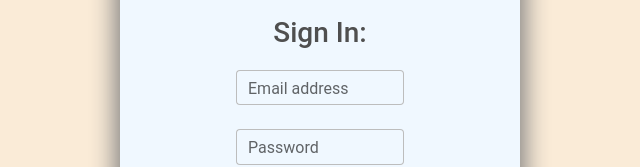
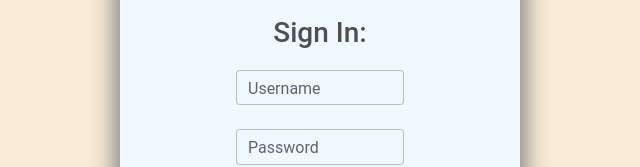
Before and after one commit to nagaokakid/brainstorm, a React (Vite) app in the folder UI/: page / in a window 1280 px wide. Shown: the part 286-453 px from the top of the page, without its empty margins (0-640 px from the left). Built offline with nearby package versions, Linux system fonts and the light colour scheme.

Commit message:
Removed email from login and register

```diff
--- a/UI/src/components/logRes.jsx
+++ b/UI/src/components/logRes.jsx
@@ -27,13 +27,12 @@ function LogRes()
 
     const RequestHandle = (value) =>
     {
-        const Email = document.getElementById('Email').value;
-        const Id = document.getElementById('Id').value;
+        const Username = document.getElementById('Id').value;
         const Password = document.getElementById('Password').value;
         const RePassword = document.getElementById('RePassword').value;
         if (value === 1)
         {
-            if (Email, Password === "")
+            if (Username, Password === "")
             {
                 alert("Please complete the form");
                 return;
@@ -46,7 +45,7 @@ function LogRes()
                     headers: {
                         'Content-Type': 'application/json',
                     },
-                    body: JSON.stringify({ Email, Password }),
+                    body: JSON.stringify({ Username, Password }),
                 }).then(response => response.json()).then(data =>
                     {
                         console.log('Success:', data);
@@ -58,7 +57,7 @@ function LogRes()
         }
         else if (value === 2)
         {
-            if (Email, Id, Password, RePassword === "")
+            if (Username, Password, RePassword === "")
             {
                 alert("Please complete the form");
                 return;
@@ -77,7 +76,7 @@ function LogRes()
                     headers: {
                         'Content-Type': 'application/json',
                     },
-                    body: JSON.stringify({ Email, Id, Password}),
+                    body: JSON.stringify({ Username, Password}),
                 }).then(response => response.json()).then(data =>
                     {
                         console.log('Success:', data);
@@ -107,14 +106,13 @@ function LogRes()
                 <MDBTabsContent>
                     <MDBTabsPane show={justifyActive === 'tab1'}>
                         <h3 className='SignInTitle'>Sign In:</h3>
-                        <MDBInput wrapperClass='mb-4' label='Email address' id='Email' type='email' />
+                        <MDBInput wrapperClass='mb-4' label='Username' id='Username' type='text' />
                         <MDBInput wrapperClass='mb-4' label='Password' id='Password' type='password' />
                         <MDBBtn className="mb-4 w-100" onClick={() => RequestHandle(1)}>Sign in</MDBBtn>
                     </MDBTabsPane>
                     <MDBTabsPane show={justifyActive === 'tab2'}>
                         <h3 className='RegisterTitle'>Create Account:</h3>
-                        <MDBInput wrapperClass='mb-4' label='Email address' id='Email' type='email' />
-                        <MDBInput wrapperClass='mb-4' label='Username' id='Id' type='text' />
+                        <MDBInput wrapperClass='mb-4' label='Username' id='Username' type='text' />
                         <MDBInput wrapperClass='mb-4' label='Password' id='Password' type='password' />
                         <MDBInput wrapperClass='mb-4' label='Re-Password' id='RePassword' type='password' />
                         <MDBBtn className="mb-4 w-100" onClick={() => RequestHandle(2)}>Sign up</MDBBtn>
```
